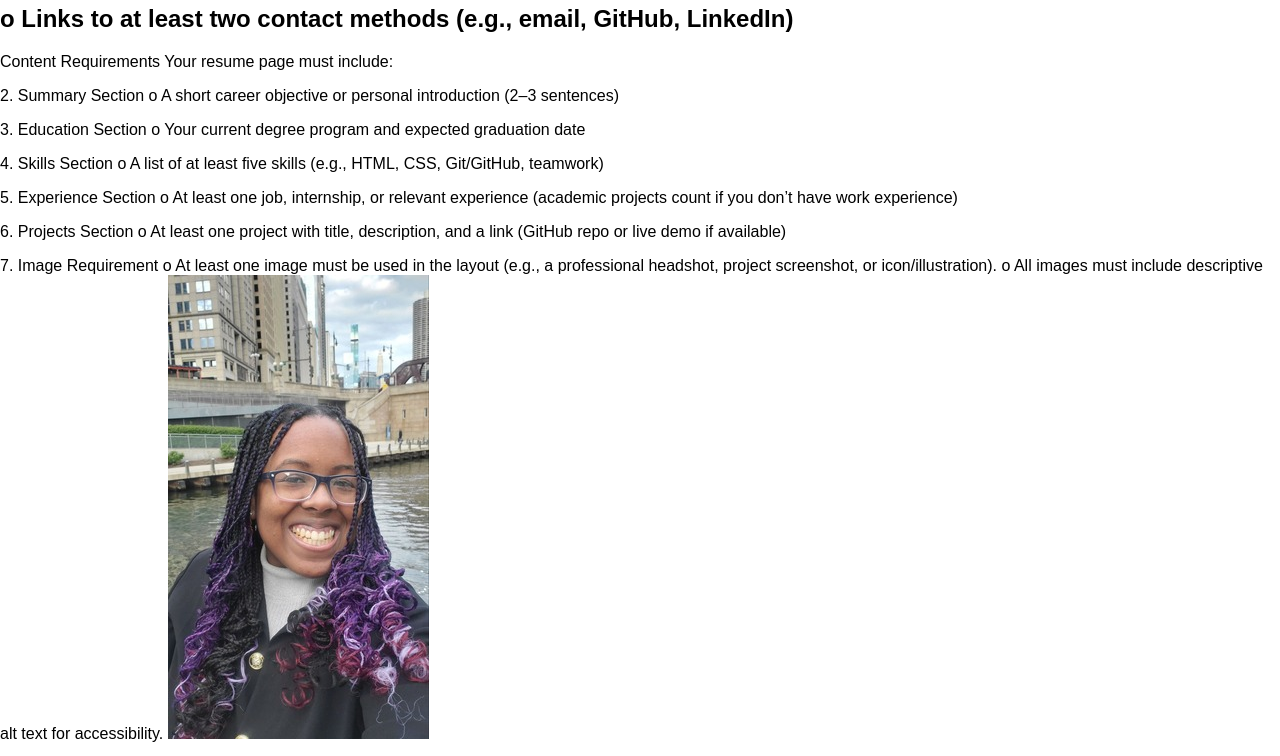
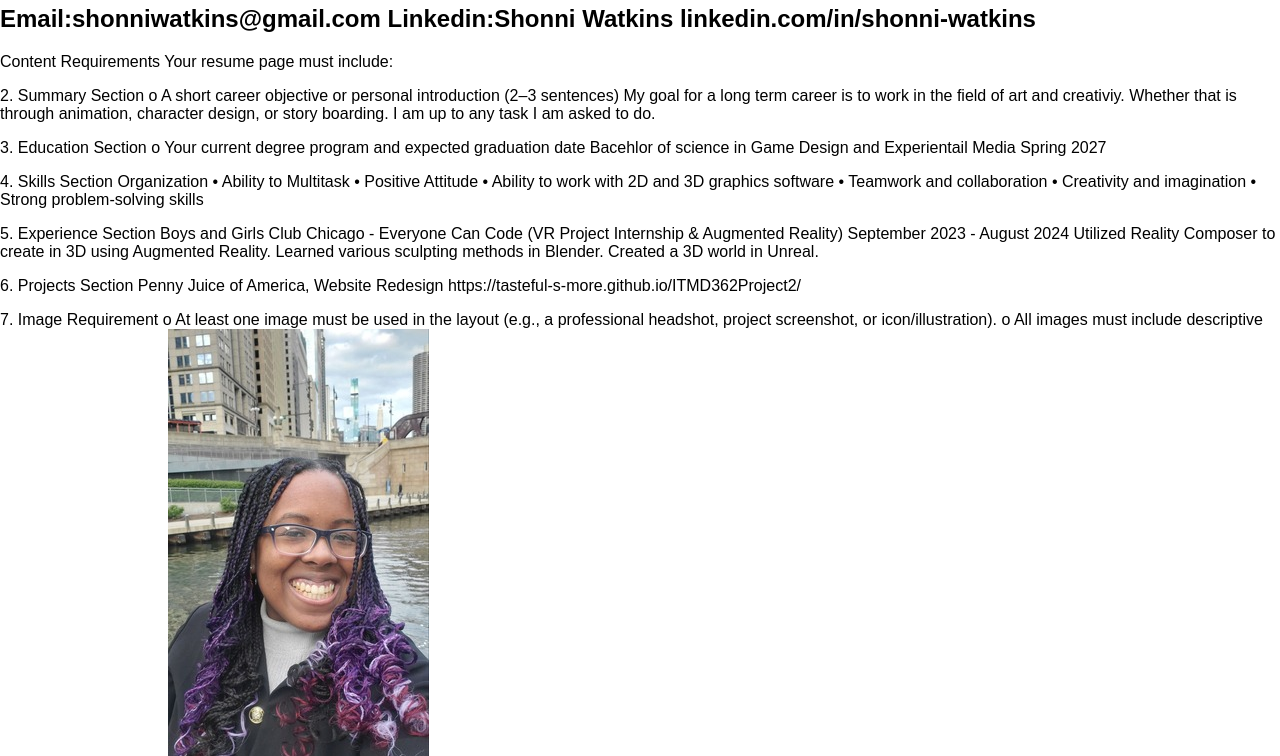
Before and after one commit to swatkins1/ITMD441_lab1, a plain HTML site: page index.html in a window 1280 px wide. Shown: the part 123-879 px from the top of the page. Drawn offline with Linux system fonts and the light colour scheme.

Commit message:
Adding more detail to the page

```diff
--- a/index.html
+++ b/index.html
@@ -12,8 +12,8 @@
 
    <header>
      <h1><strong>Shonni Watkins Resume</strong></h1 >
-	 <h2>o Your desired role/title (e.g., Aspiring Web Developer)</h2>
-      <h2>o Links to at least two contact methods (e.g., email, GitHub, LinkedIn) </h2>
+	 <h2>Aspiring Animator</h2>
+      <h2>Email:shonniwatkins@gmail.com Linkedin:Shonni Watkins linkedin.com/in/shonni-watkins	  </h2>
 
 
 
@@ -25,30 +25,36 @@
 Your resume page must include:
 
 <section> <p> 2. Summary Section
-o A short career objective or personal introduction (2–3 sentences)
+o A short career objective or personal introduction (2–3 sentences) My goal for a long term career is to work in the field of art and creativiy.
+Whether that is through animation, character design, or story boarding.
+I am up to any task I am asked to do.
 
 </p> </section>
 
 
 <section> <p> 3. Education Section
-o Your current degree program and expected graduation date </p> </section>
+o Your current degree program and expected graduation date Bacehlor of science in Game Design and Experientail Media Spring 2027 </p> </section>
 
 
 
 <section> <p> 4. Skills Section
-o A list of at least five skills (e.g., HTML, CSS, Git/GitHub, teamwork)
+Organization • Ability to Multitask • Positive Attitude • Ability to work with 2D and 3D graphics software • Teamwork and collaboration • Creativity and imagination • Strong problem-solving skills
 </p> </section>
 
 
 <section> <p>5. Experience Section
-o At least one job, internship, or relevant experience (academic projects count if
-you don’t have work experience)
+Boys and Girls Club Chicago - Everyone Can Code (VR Project Internship & Augmented Reality)
+
+September 2023 - August 2024
+
+Utilized Reality Composer to create in 3D using Augmented Reality.
+Learned various sculpting methods in Blender.
+Created a 3D world in Unreal.
 </p> </section>
 
 
 <section> <p>6. Projects Section
-o At least one project with title, description, and a link (GitHub repo or live demo if
-available)
+Penny Juice of America, Website Redesign https://tasteful-s-more.github.io/ITMD362Project2/
 </p> </section>
 
 
@@ -79,7 +85,7 @@ throughout the development process, not just a single final commit.
  </p> </section>
 
   </body>
-  <p>mememmeme</p>
+  <p>Copyright Shonni Watkins, website hosted on GitHub Pages</p>
   <footer>
   </footer>
 </html>
```
